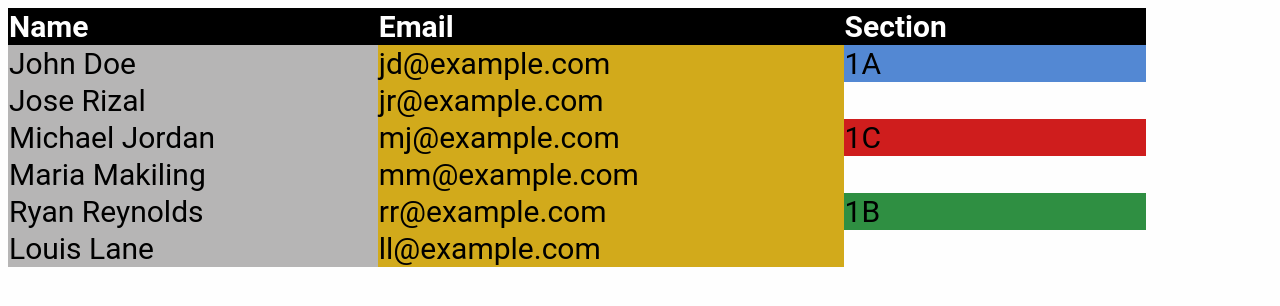
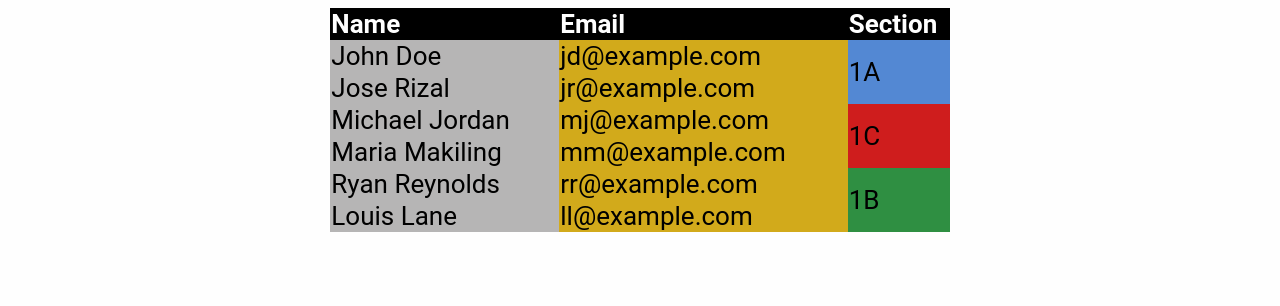
Before and after one commit to scarletmedina/websys-ml5, a plain HTML site: page index.html in a window 1280 px wide. Drawn offline with Linux system fonts and the light colour scheme; a web font is replaced by a local one.

Commit message:
Add files via upload

```diff
--- a/index.html
+++ b/index.html
@@ -17,12 +17,12 @@
             <tr>
                 <th style="color:white">Name</th>
                 <th style="color:white">Email</th>
-                <th style="width: 300px; color:white">Section</th>
+                <th style="width: 100px; color:white">Section</th>
             </tr>
             <tr>
                 <td>John Doe</td>
                 <td>jd@example.com</td>
-                <td col style="background-color:rgb(83, 136, 211)">1A</td>
+                <td rowspan="2" col style="background-color:rgb(83, 136, 211)">1A</td>
             </tr>
             <tr>
                 <td>Jose Rizal</td>
@@ -31,7 +31,7 @@
             <tr>
                 <td>Michael Jordan</td>
                 <td>mj@example.com</td>
-                <td col style="background-color:rgb(207, 29, 29)">1C</td>
+                <td rowspan="2 "col style="background-color:rgb(207, 29, 29)">1C</td>
             </tr>
             <tr>
                 <td>Maria Makiling</td>
@@ -40,7 +40,7 @@
             <tr>
                 <td>Ryan Reynolds</td>
                 <td>rr@example.com</td>
-                <td col style="background-color:rgb(47, 143, 66)">1B</td>
+                <td rowspan="2" col style="background-color:rgb(47, 143, 66)">1B</td>
 
             </tr>
             <tr>
--- a/style.css
+++ b/style.css
@@ -2,10 +2,9 @@
     font-family: Roboto;
     src: url(../fonts/roboto-regular.ttf);
 }
-
 body {
     background-color: rgb(254, 254, 254);
-    font-size: 30px;
+    font-size: 26px;
     font-family: roboto;
     color: rgb(0, 0, 0);
 
@@ -18,8 +17,10 @@ body {
 }
 
 table {
-    width: 90%;
+    width: 49%;
     border-collapse: collapse;
+    margin-left: auto;
+    margin-right: auto;
 }
 
 th {
```
